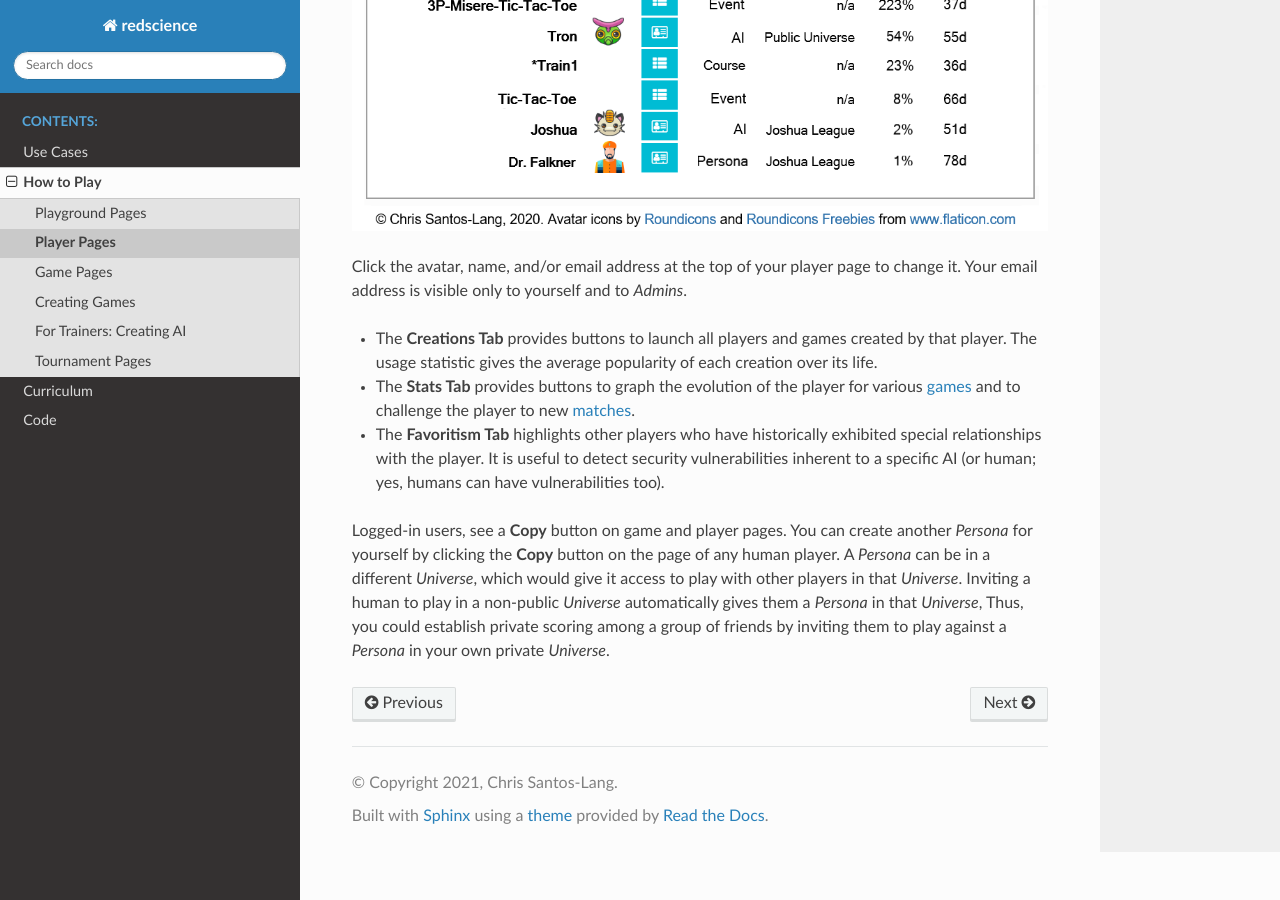
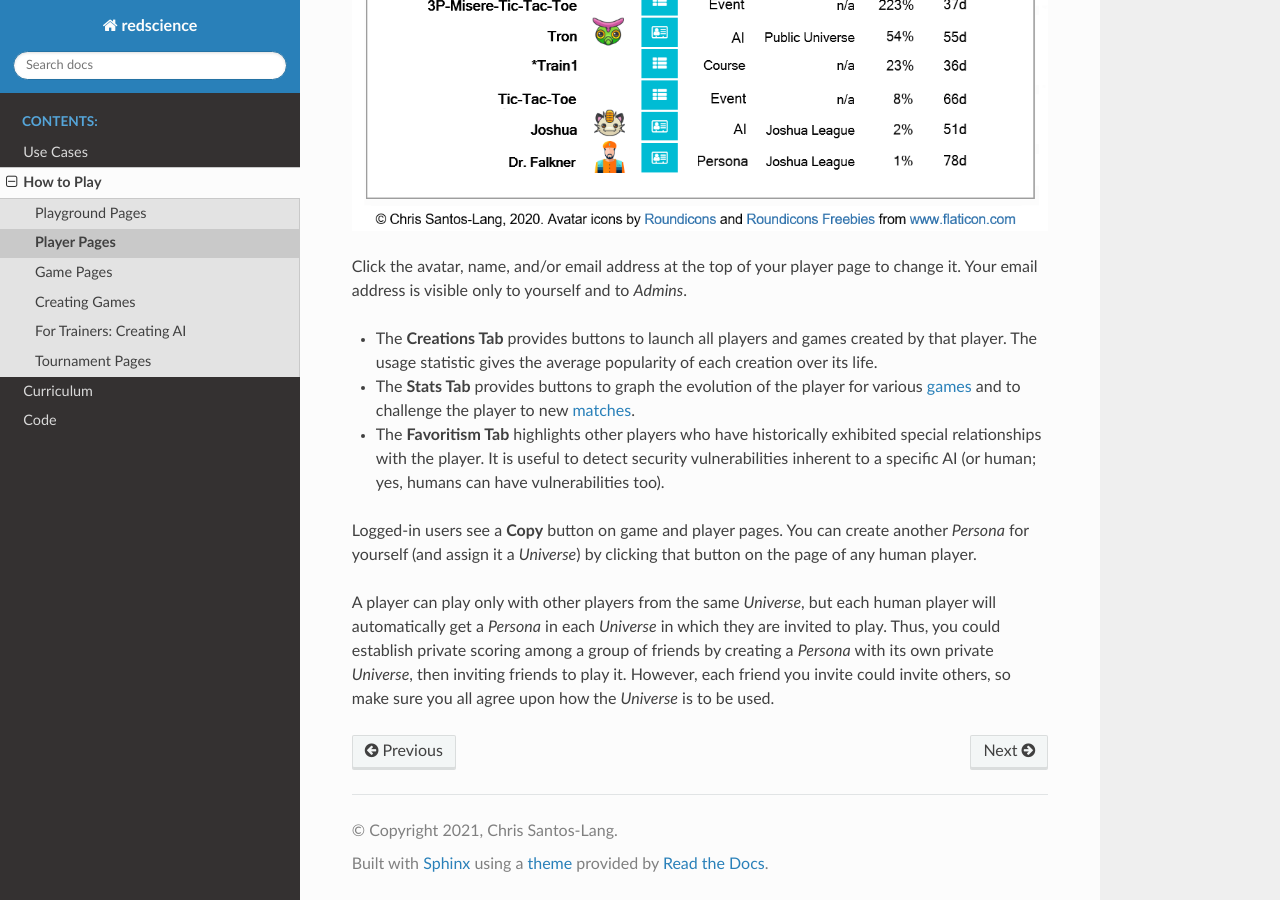
Before and after one commit to ChrisSantosLang/redscience, a Sphinx documentation site: the page built from docs/source/player.rst, in a window 1280 px wide and 900 px high, scrolled down 681 px. Built offline with Sphinx 7.4.7 and the Read the Docs theme 2.0.0, drawn with Linux system fonts in a browser that asks for light colours.

Commit message:
Update player.rst

```diff
--- a/docs/source/player.rst
+++ b/docs/source/player.rst
@@ -31,15 +31,17 @@ change it. Your email address is visible only to yourself and to *Admins*.
   a specific AI (or human; yes, humans can have vulnerabilities
   too).
 
-Logged-in users, see a **Copy** button on game and player pages.
-You can create another *Persona* for yourself by clicking the **Copy**
-button on the page of any human player. A *Persona* can be in a
-different *Universe*, which would give it access to play with
-other players in that *Universe*. Inviting a human to play in
-a non-public *Universe* automatically gives them a *Persona* in
-that *Universe*, Thus, you could establish private scoring among
-a group of friends by inviting them to play against a *Persona* in
-your own private *Universe*.
+Logged-in users see a **Copy** button on game and player pages.
+You can create another *Persona* for yourself (and assign it a *Universe*)
+by clicking that button on the page of any human player.
+
+A player can play only with other players from the same *Universe*, but
+each human player will automatically get a *Persona* in each *Universe*
+in which they are invited to play. Thus, you could establish
+private scoring among a group of friends by creating a *Persona* with
+its own private *Universe*, then inviting friends to play it.
+However, each friend you invite could invite others, so make sure
+you all agree upon how the *Universe* is to be used.
 
 .. |playerbutton| image:: releases/images/playerbutton.png
 .. |loginbutton| image:: releases/images/loginbutton.png
```
